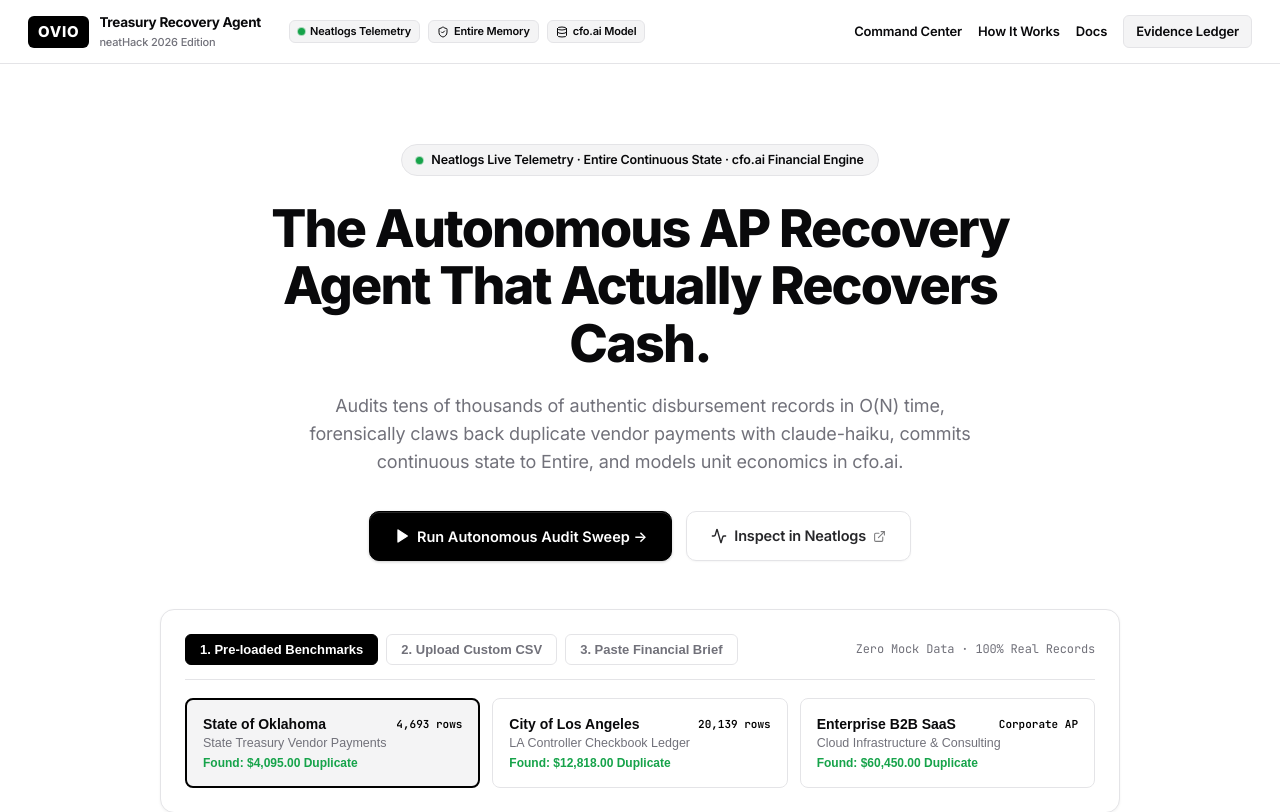
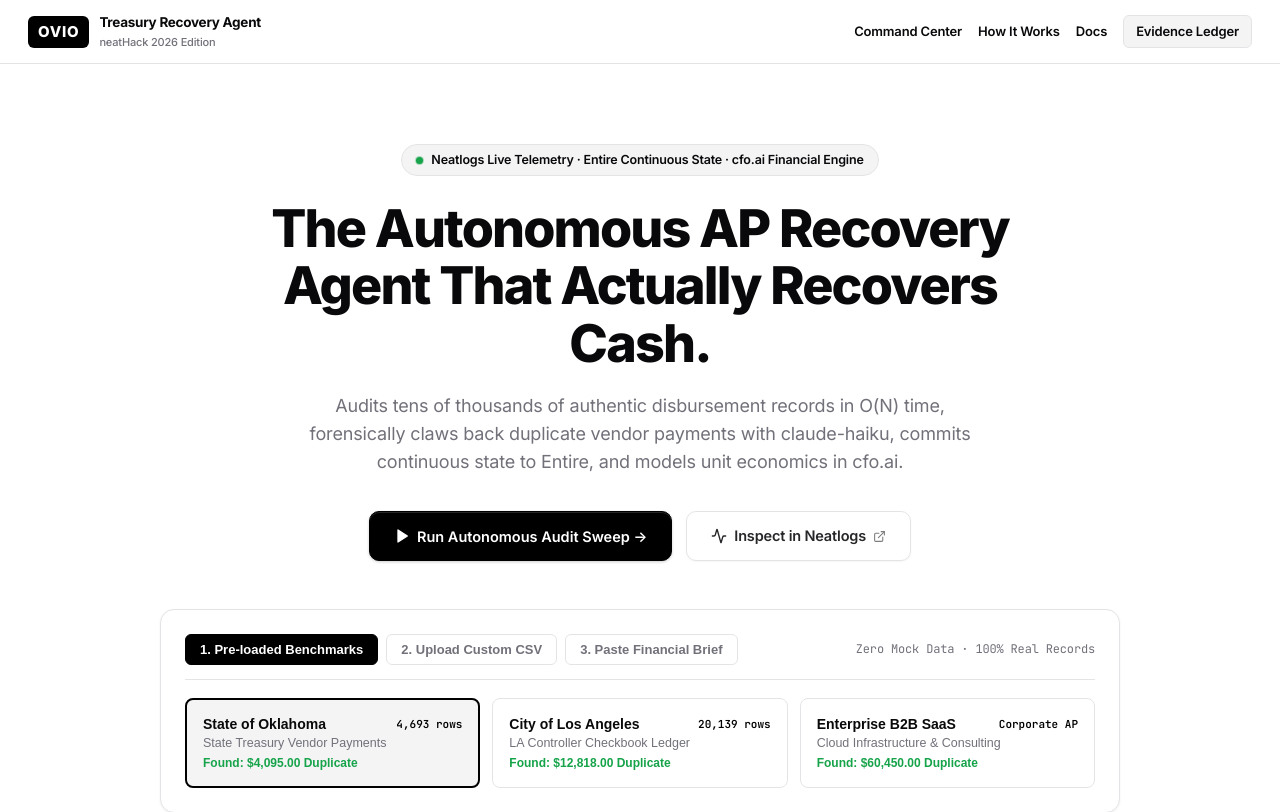
Before and after one commit to toufiqfarhan0/neat-hack, a Next.js app: page / in a window 1280 px wide. Shown: the top 812 px of the page. Built offline with nearby package versions, Linux system fonts and the light colour scheme.

Commit message:
style(header): remove sponsor badges from top navigation bar
Entire-Checkpoint: 01M4N7AMCSQPH62PKD3X5ZSK34

```diff
--- a/app/layout.tsx
+++ b/app/layout.tsx
@@ -1,7 +1,6 @@
 import './globals.css';
 import type { Metadata } from 'next';
 import Link from 'next/link';
-import { ShieldCheck, Database, Activity, Terminal } from 'lucide-react';
 
 export const metadata: Metadata = {
   title: 'OVIO — Autonomous Treasury Recovery & Cashflow Rescue Agent',
@@ -52,52 +51,6 @@
                 </div>
               </div>
             </Link>
-
-            {/* Sponsor Badges */}
-            <div style={{ display: 'flex', gap: '8px', alignItems: 'center', marginLeft: '8px' }}>
-              <span style={{
-                fontSize: '11px',
-                padding: '2px 8px',
-                borderRadius: '6px',
-                background: '#f4f4f5',
-                color: '#09090b',
-                border: '1px solid #e4e4e7',
-                display: 'flex',
-                alignItems: 'center',
-                gap: '5px',
-                fontWeight: 600
-              }}>
-                <span className="live-dot" /> Neatlogs Telemetry
-              </span>
-              <span style={{
-                fontSize: '11px',
-                padding: '2px 8px',
-                borderRadius: '6px',
-                background: '#f4f4f5',
-                color: '#09090b',
-                border: '1px solid #e4e4e7',
-                display: 'flex',
-                alignItems: 'center',
-                gap: '5px',
-                fontWeight: 600
-              }}>
-                <ShieldCheck size={12} /> Entire Memory
-              </span>
-              <span style={{
-                fontSize: '11px',
-                padding: '2px 8px',
-                borderRadius: '6px',
-                background: '#f4f4f5',
-                color: '#09090b',
-                border: '1px solid #e4e4e7',
-                display: 'flex',
-                alignItems: 'center',
-                gap: '5px',
-                fontWeight: 600
-              }}>
-                <Database size={12} /> cfo.ai Model
-              </span>
-            </div>
           </div>
 
           <nav style={{ display: 'flex', alignItems: 'center', gap: '16px' }}>
```
